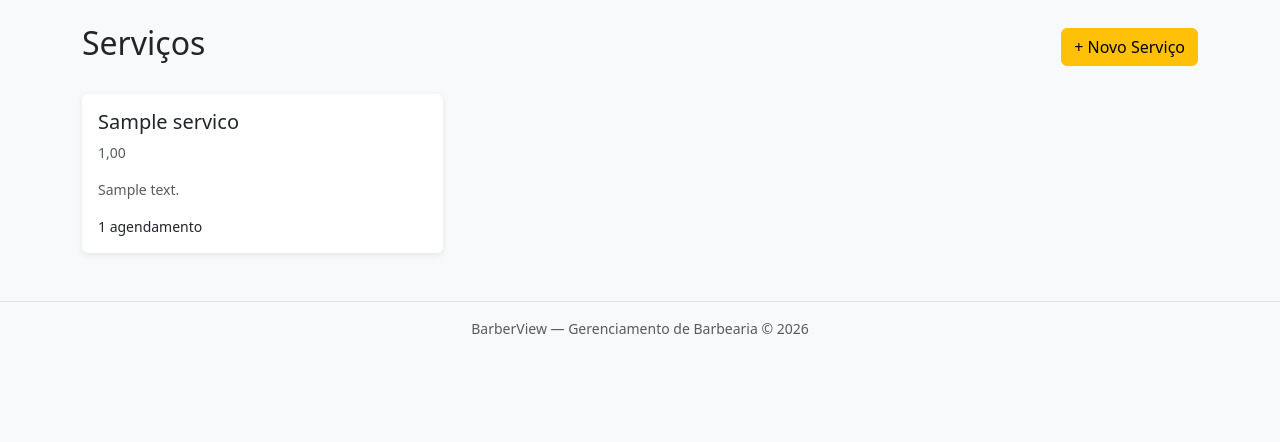
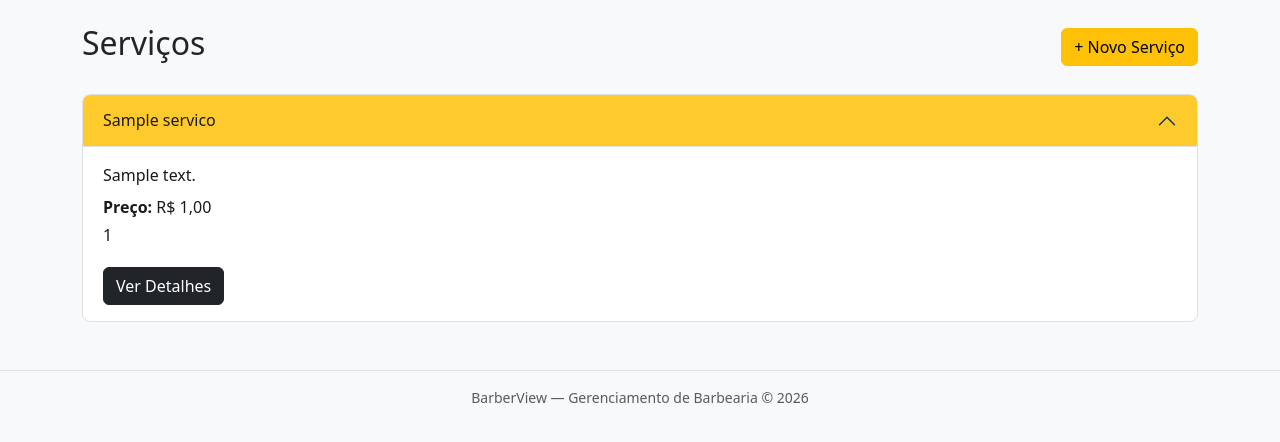
Before and after one commit to GleyCode/barberview, a Django app: page /servicos/ in a window 1280 px wide. Shown: the part 60-502 px from the top of the page. Run offline with Django 4.2, Linux system fonts and the light colour scheme; tables that the repository leaves empty hold one stand-in row (values such as "Sample post").

Commit message:
Servico: updated service styling.

```diff
--- /dev/null
+++ b/barbearia/static/barbearia/css/accordion_servico.css
@@ -0,0 +1,17 @@
+.accordion-servico {
+  /* Accordion  */
+  --bs-accordion-color: #1a1a1a;
+  --bs-accordion-border-width: 1px;
+  --bs-accordion-border-radius: 8px;
+  --bs-accordion-inner-border-radius: 7px;
+
+  /* Botão */
+  --bs-accordion-btn-color: #1a1a1a;
+
+  /* Estado ativo */
+  --bs-accordion-active-color: #1a1a1a;
+  --bs-accordion-active-bg: #ffca2c;
+
+  /* Foco */
+  --bs-accordion-btn-focus-box-shadow: 0 0 0 1px #1a1a1a;
+}
--- a/barbearia/templates/barbearia/base.html
+++ b/barbearia/templates/barbearia/base.html
@@ -1,3 +1,4 @@
+{% load static %}
 <!DOCTYPE html>
 <html lang="pt-br">
 <head>
@@ -6,12 +7,11 @@
     <title>{% block titulo %}BarberView{% endblock %}</title>
     <!-- Bootstrap CSS via CDN -->
     <link href="https://cdn.jsdelivr.net/npm/bootstrap@5.3.0/dist/css/bootstrap.min.css" rel="stylesheet">
+    <link rel="stylesheet" href="{% static 'barbearia/css/accordion_servico.css' %}">
     <style>
         body { background-color: #f8f9fa; }
         .navbar-brand { font-weight: bold; font-size: 1.4rem; }
         .card { box-shadow: 0 2px 6px rgba(0,0,0,0.08); border: none; }
-        .badge-disponivel { background-color: #198754; }
-        .badge-emprestado { background-color: #dc3545; }
     </style>
 </head>
 <body>
--- a/barbearia/templates/barbearia/servico/servico_lista.html
+++ b/barbearia/templates/barbearia/servico/servico_lista.html
@@ -1,4 +1,5 @@
 {% extends "barbearia/base.html" %}
+{% load static %}
 {% block titulo %}Clientes — Minha Barbearia{% endblock %}
 {% block conteudo %}
 <div class="d-flex justify-content-between align-items-center mb-4">
@@ -7,30 +8,42 @@
 </div>
 
 {% if servicos %}
-<div class="row row-cols-1 row-cols-md-3 g-3">
-    {% for servico in servicos %}
-    <div class="col">
-        <div class="card h-100">
-            <div class="card-body">
-                <h5 class="card-title">
-                    <a href="{% url 'servico_detalhe' servico.pk %}" class="text-decoration-none text-dark">
-                        {{ servico.nome }}
+    <div class="accordion accordion-servico" id="accordionList">
+        {% for servico in servicos %}
+        <div class="accordion-item">
+            <h2 class="accordion-header" id="heading-{{ forloop.counter }}">
+                <button class="accordion-button {% if not forloop.first %}collapsed{% endif %}"
+                    type="button"
+                    data-bs-toggle="collapse"
+                    data-bs-target="#collapse-{{ forloop.counter }}"
+                    aria-expanded="{% if forloop.first %}true{% else %}false{% endif %}"
+                    aria-controls="collapse-{{ forloop.counter }}">
+                    {{ servico.nome }}
+                </button>
+            </h2>
+            <div id="collapse-{{ forloop.counter }}"
+                class="accordion-collapse collapse {% if forloop.first %}show{% endif %}"
+                aria-labelledby="heading-{{ forloop.counter }}"
+                data-bs-parent="#accordionList">
+                <div class="accordion-body">
+                    {% if servico.descricao %}
+                    <p class="mb-2">{{ servico.descricao }}</p>
+                    {% endif %}
+
+                    {% if servico.preco %}
+                    <p class="mb-1"><strong>Preço:</strong> R$ {{ servico.preco|floatformat:2 }}</p>
+                    {% endif %}
+
+                    <p class="mb-1">{{ servico.total_agendamentos }} {{ servico.total_agendamentos|pluralize:"agendamento" }}</p>
+
+                    <a href="{% url 'servico_detalhe' servico.pk %}" class="btn btn-dark mt-3">
+                        Ver Detalhes
                     </a>
-                </h5>
-                {% if servico.preco %}
-                    <p class="card-text text-muted small">{{ servico.preco|floatformat:2 }}</p>
-                {% endif %}
-                {% if servico.descricao %}
-                    <p class="card-text text-muted small">{{ servico.descricao }}</p>
-                {% endif %}
-                <p class="card-text small">
-                    {{ servico.total_agendamentos }} agendamento{{ servico.total_agendamentos|pluralize }}
-                </p>
+                </div>
             </div>
         </div>
+        {% endfor %}
     </div>
-    {% endfor %}
-</div>
 {% else %}
 <div class="text-center py-5 text-muted">
     <p class="fs-1"></p>
--- a/barbearia_project/settings.py
+++ b/barbearia_project/settings.py
@@ -73,4 +73,8 @@ USE_TZ = True
 
 STATIC_URL = 'static/'
 
+STATICFILES_DIRS = [
+    BASE_DIR / 'static',
+]
+
 DEFAULT_AUTO_FIELD = 'django.db.models.BigAutoField'
```
